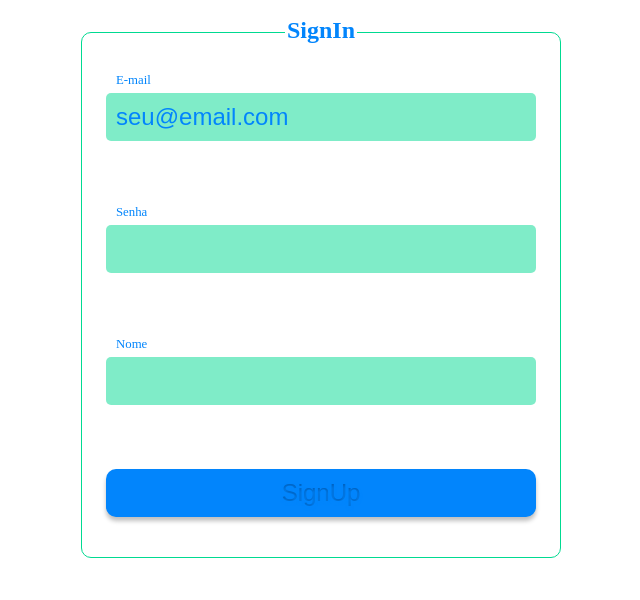
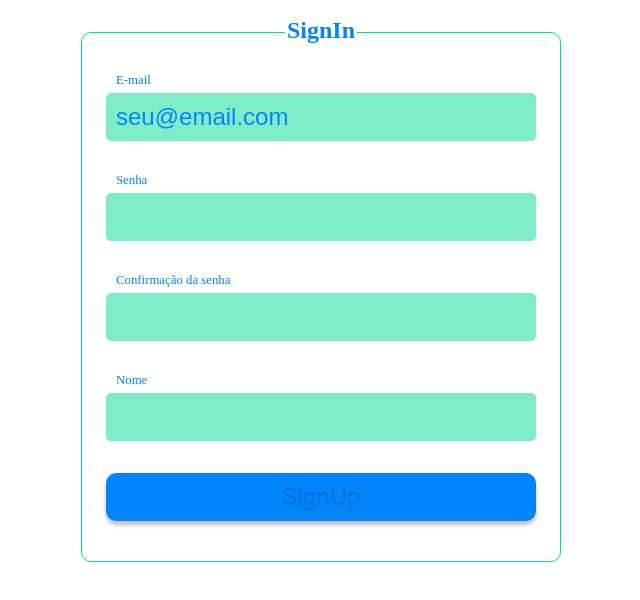
Before and after one commit to gabriellima77/HubLocal_teste_front_end, a Next.js app: page /signup in a window 1280 px wide. Shown: the top 600 px of the page, without its empty margins (319-959 px from the left). Built offline with nearby package versions, Linux system fonts and the light colour scheme.

Commit message:
getting userInfo in AuthContext

```diff
--- a/src/components/Button/index.tsx
+++ b/src/components/Button/index.tsx
@@ -1,13 +1,13 @@
-import styles from './Button.module.scss';
+import styles from "./Button.module.scss";
 
 interface ButtonProps {
   children: string;
 }
 
-export function Button({children}: ButtonProps) {
+export function Button({ children }: ButtonProps) {
   return (
     <button className={styles.button} type="submit">
       <p>{children}</p>
     </button>
-  )
+  );
 }
--- a/src/components/Header/Header.module.scss
+++ b/src/components/Header/Header.module.scss
@@ -3,6 +3,7 @@
   align-items: center;
   height: 4rem;
   max-width: 1240px;
+  box-shadow: 1px solid rgba(0,0,0,0.4);
 
   p {
     margin: 0 20px 0 auto;
--- a/src/components/Header/index.tsx
+++ b/src/components/Header/index.tsx
@@ -4,7 +4,7 @@ import { AuthContext } from "../../contexts/AuthContext";
 import styles from "./Header.module.scss";
 
 interface HeaderProps {
-  name: string;
+  name?: string;
 }
 
 export function Header({ name }: HeaderProps) {
--- a/src/components/Input/Input.module.scss
+++ b/src/components/Input/Input.module.scss
@@ -3,7 +3,7 @@
   display: flex;
   flex-direction: column;
   color: var(--blue);
-  margin-bottom: 4rem;
+  margin-bottom: 2rem;
   width: 100%;
 
   label {
--- a/src/contexts/AuthContext.tsx
+++ b/src/contexts/AuthContext.tsx
@@ -1,8 +1,8 @@
-import Router from 'next/router';
-import { createContext, ReactNode, useEffect, useState } from 'react';
-import { setCookie, parseCookies, destroyCookie } from 'nookies';
-import { api } from '../services/apiClient';
-import Signup from '../pages/signup';
+import Router from "next/router";
+import { setCookie, parseCookies, destroyCookie } from "nookies";
+import { createContext, ReactNode, useEffect, useMemo, useState } from "react";
+
+import { api } from "../services/apiClient";
 
 type User = {
   email: string;
@@ -38,9 +38,9 @@ interface AuthProviderProps {
 let authChannel: BroadcastChannel;
 
 export function signOut(sendMessage = true) {
-  destroyCookie(undefined, 'nextauth.token');
-  if (sendMessage) authChannel.postMessage('signOut');
-  Router.push('/');
+  destroyCookie(undefined, "nextauth.token");
+  if (sendMessage) authChannel.postMessage("signOut");
+  Router.push("/");
 }
 
 export function AuthProvider({ children }: AuthProviderProps) {
@@ -48,15 +48,15 @@ export function AuthProvider({ children }: AuthProviderProps) {
   const isAuthenticated = !!user;
 
   useEffect(() => {
-    authChannel = new BroadcastChannel('auth');
+    authChannel = new BroadcastChannel("auth");
 
     authChannel.onmessage = (message) => {
       switch (message.data) {
-        case 'signOut':
+        case "signOut":
           signOut(false);
           break;
-        case 'signIn':
-          Router.push('/empresas');
+        case "signIn":
+          Router.push("/empresas");
           break;
         default:
           break;
@@ -64,21 +64,34 @@ export function AuthProvider({ children }: AuthProviderProps) {
     };
   }, []);
 
-  async function signUp({email, password, name}: signUpCredentials) {
+  useEffect(() => {
+    const { "nextauth.token": token } = parseCookies();
+    if (token) {
+      api
+        .post("/getUserByToken", { token })
+        .then(({ data }) => {
+          const { email, id, name } = data;
+          setUser({ email, id, name });
+        })
+        .catch(() => signOut());
+    }
+  }, []);
+
+  async function signUp({ email, password, name }: signUpCredentials) {
     try {
       const { data } = await api.post("/signup", {
         email,
         password,
-        name
+        name,
       });
 
-      const {token, user} = data;
-      setCookie(undefined, 'nextauth.token', token, {
+      const { token, user } = data;
+      setCookie(undefined, "nextauth.token", token, {
         maxAge: 60 * 60 * 24 * 30, // 30 days
-        path: '/',
+        path: "/",
       });
 
-      api.defaults.headers.common['Authorization'] = `Bearer ${token}`;
+      api.defaults.headers.common.Authorization = `Bearer ${token}`;
 
       setUser({
         email: user.email,
@@ -86,40 +99,41 @@ export function AuthProvider({ children }: AuthProviderProps) {
         name: user.name,
       });
 
-      if (authChannel) authChannel.postMessage('signIn');
-      Router.push('/empresas');
-    } catch(error) {
+      if (authChannel) authChannel.postMessage("signIn");
+      Router.push("/empresas");
+    } catch (error) {
       console.log(error);
     }
   }
 
   async function signIn({ email, password }: signInCredentials) {
     try {
-      const { data } = await api.post('/login', {
+      const { data } = await api.post("/login", {
         email,
         password,
       });
       const { token, user } = data;
-      setCookie(undefined, 'nextauth.token', token, {
+      setCookie(undefined, "nextauth.token", token, {
         maxAge: 60 * 60 * 24 * 30, // 30 days
-        path: '/',
+        path: "/",
       });
-      api.defaults.headers.common['Authorization'] = `Bearer ${token}`;
+      api.defaults.headers.common.Authorization = `Bearer ${token}`;
       setUser({
         email,
         id: user.id,
         name: user.name,
       });
-      if (authChannel) authChannel.postMessage('signIn');
-      Router.push('/empresas');
+      if (authChannel) authChannel.postMessage("signIn");
+      Router.push("/empresas");
     } catch (error) {
       console.log(error);
     }
   }
 
-  return (
-    <AuthContext.Provider value={{ isAuthenticated, signIn, user, signOut, signUp }}>
-      {children}
-    </AuthContext.Provider>
+  const value = useMemo(
+    () => ({ isAuthenticated, signIn, user, signOut, signUp }),
+    [user]
   );
+
+  return <AuthContext.Provider value={value}>{children}</AuthContext.Provider>;
 }
--- a/src/pages/signup.tsx
+++ b/src/pages/signup.tsx
@@ -1,42 +1,54 @@
-import * as yup from 'yup';
 import { yupResolver } from "@hookform/resolvers/yup";
 import Head from "next/head";
+import { useContext } from "react";
 import { SubmitHandler, useForm } from "react-hook-form";
+import * as yup from "yup";
+
 import { Button } from "../components/Button";
 import { Input } from "../components/Input";
-import { api } from '../services/apiClient';
-import styles from '../styles/common.module.scss';
-import { withSSRGuest } from '../utils/withSSRGuest';
-import { useContext } from 'react';
-import { AuthContext } from '../contexts/AuthContext';
+import { AuthContext } from "../contexts/AuthContext";
+import styles from "../styles/common.module.scss";
+import { withSSRGuest } from "../utils/withSSRGuest";
 
 interface IFormData {
   name: string;
   email: string;
+  password_confirmation: string;
   password: string;
 }
 
 const signUpFormSchema = yup.object().shape({
-  email: yup.string().required('E-mail obrigatório!').email('E-mail inválido!'),
-  password: yup.string().required('Senha obrigatória!'),
-  name: yup.string().required('O nome é obrigatório!'),
+  email: yup.string().required("E-mail obrigatório!").email("E-mail inválido!"),
+  password: yup.string().required("Senha obrigatória!"),
+  name: yup.string().required("O nome é obrigatório!"),
+  password_confirmation: yup
+    .string()
+    .oneOf([null, yup.ref("password")], "As senhas precisam ser iguais!"),
 });
 
 export default function Signup() {
-  const { register, handleSubmit, formState: { errors } } = useForm<IFormData>({
+  const {
+    register,
+    handleSubmit,
+    formState: { errors },
+  } = useForm<IFormData>({
     resolver: yupResolver(signUpFormSchema),
   });
 
-  const {signUp} = useContext(AuthContext);
+  const { signUp } = useContext(AuthContext);
 
-  const onSubmit: SubmitHandler<IFormData> = async ({email, password, name}) => {
+  const onSubmit: SubmitHandler<IFormData> = async ({
+    email,
+    password,
+    name,
+  }) => {
     try {
-      await signUp({email, name, password});
-    } catch(err: any) {
-      const { error } = err.response.data
+      await signUp({ email, name, password });
+    } catch (err: any) {
+      const { error } = err.response.data;
       console.log(error);
     }
-  }
+  };
 
   return (
     <div>
@@ -50,24 +62,30 @@ export default function Signup() {
           label="E-mail"
           type="email"
           placeholder="seu@email.com"
-          {...register('email')}
+          {...register("email")}
         />
         <Input
           error={errors.password}
           label="Senha"
           type="password"
-          {...register('password')}
+          {...register("password")}
+        />
+        <Input
+          error={errors.password_confirmation}
+          label="Confirmação da senha"
+          type="password"
+          {...register("password_confirmation")}
         />
         <Input
           error={errors.name}
           label="Nome"
           type="text"
-          {...register('name')}
+          {...register("name")}
         />
         <Button>SignUp</Button>
       </form>
     </div>
-  )
+  );
 }
 
 export const getServerSideProps = withSSRGuest(async (ctx) => {
```
Also changed, not shown: src/components/CompanyItem/index.tsx (+10 -10 lines), src/components/Input/index.tsx (+9 -7 lines), src/pages/empresas/index.tsx (+20 -9 lines), src/utils/withSSRAuth.ts (+10 -11 lines), .eslintrc.json.
